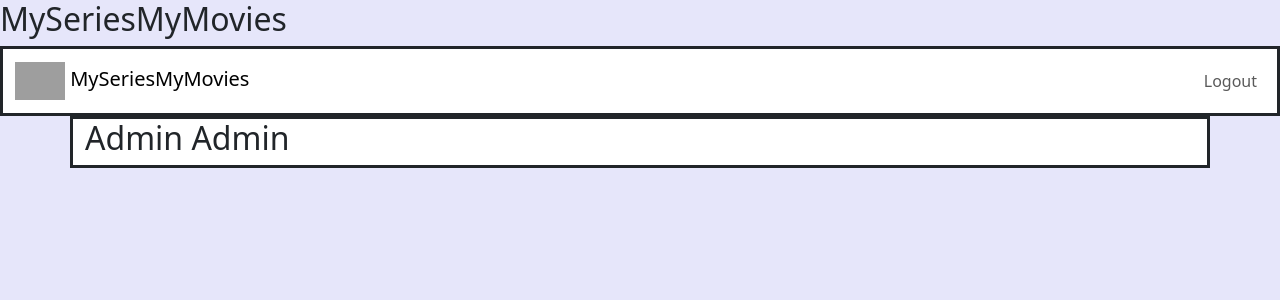
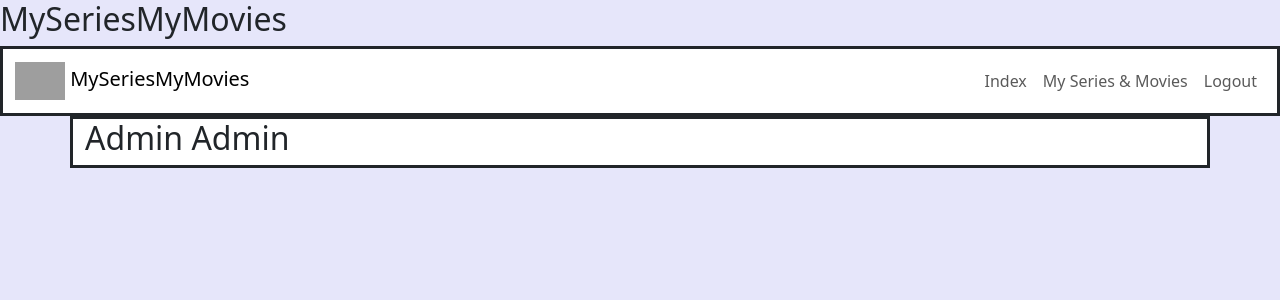
Before and after one commit to tiagoluis86/MySeriesMyMovies, a Django app: page /index/ in a window 1280 px wide. Shown: the top 300 px of the page. Run offline with Django 3.2, Linux system fonts and the light colour scheme; a user stored in the database is signed in; data comes from the database, SQL or seed files in the repository; both versions use the stored data as it was after the commit; some libraries are stand-ins or nearby versions; grey boxes are pictures that could not be loaded.

Commit message:
parte de filmes e series ok

```diff
--- a/myseriesmovies/urls.py
+++ b/myseriesmovies/urls.py
@@ -25,4 +25,5 @@ urlpatterns = [
     path('index/', views.index),
     path('', RedirectView.as_view(url='/index/')),
     path('logout/', views.logout_user),
+    path('midia/', views.midia),
 ]
--- a/templates/model-header.html
+++ b/templates/model-header.html
@@ -19,7 +19,12 @@
       </button>
       <div class="collapse navbar-collapse justify-content-end" id="navbarSupportedContent">
         <ul class="navbar-nav">
-
+          <li class="nav-item">
+            <a class="nav-link" href="/index">Index</a>
+          </li>
+          <li class="nav-item">
+            <a class="nav-link" href="/midia">My Series & Movies</a>
+          </li>
           <li class="nav-item">
             <a class="nav-link" href="/logout">Logout</a>
           </li>
```
Also changed, not shown: db.sqlite3.
